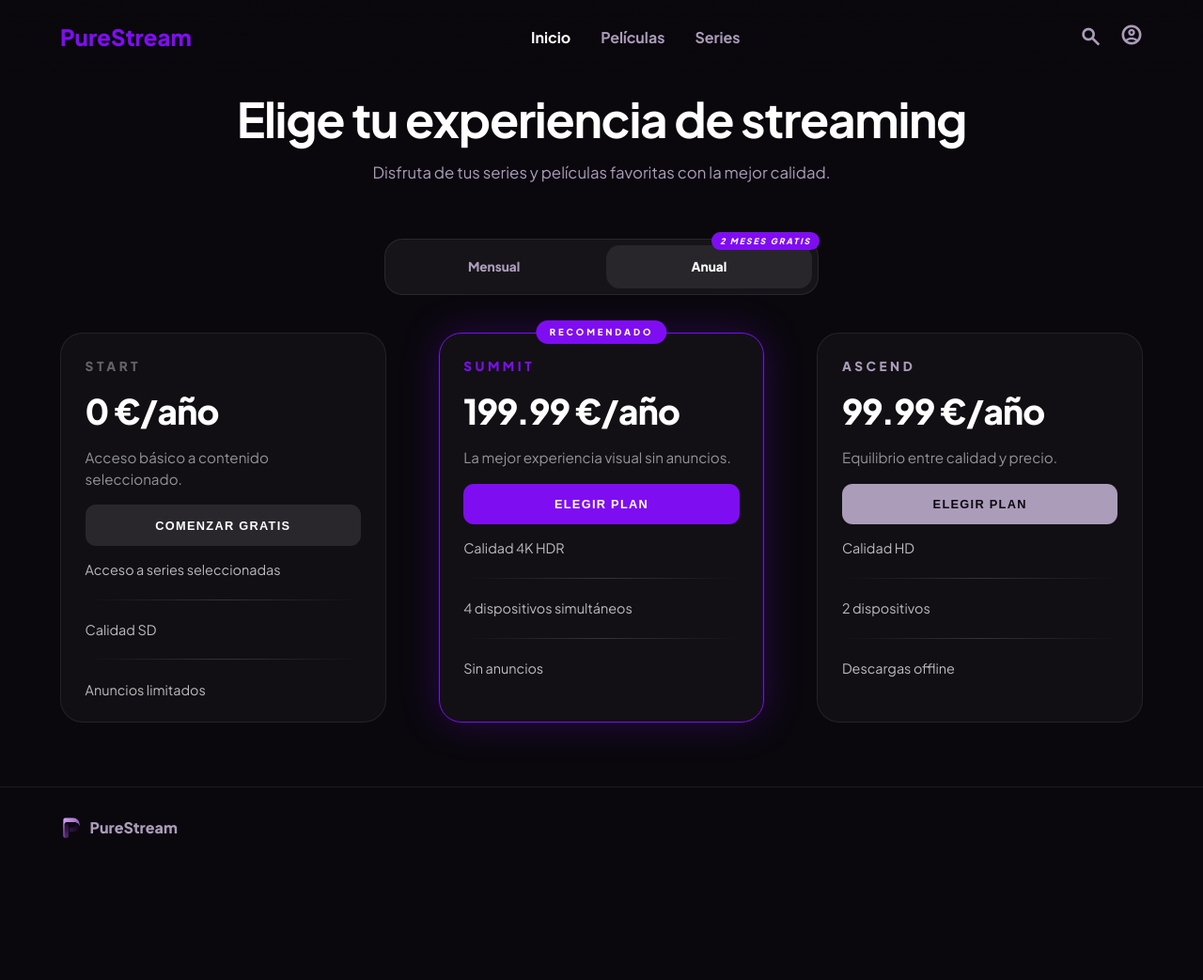
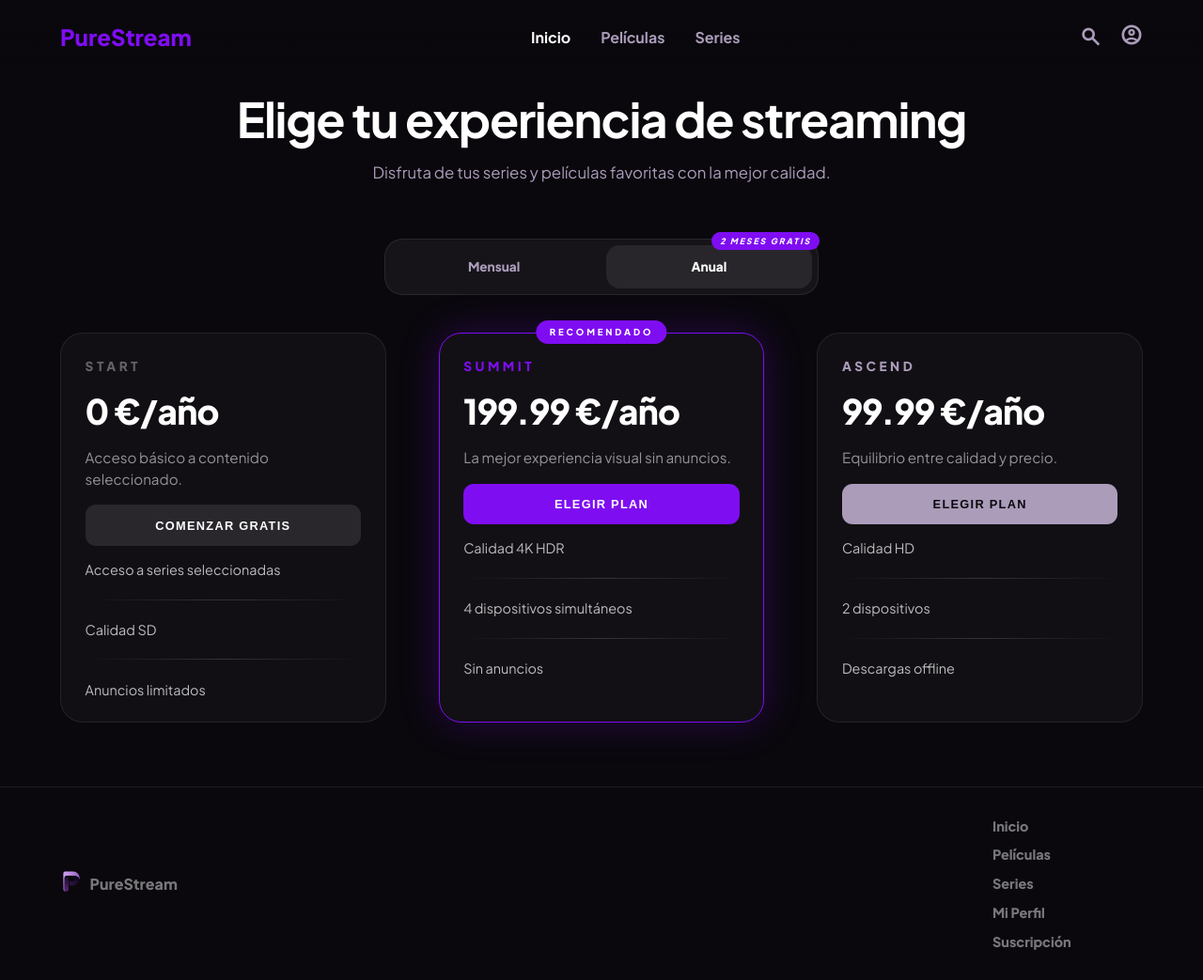
Before and after one commit to Sofi1108/DisneyApp-BackNode-v1, a plain HTML site: page frontend/User/planes.html in a window 1280 px wide. Shown: the whole page at 94% size. Before the commit the page ends 924 px from the top, so only its background shows below. Drawn offline with nearby package versions, Linux system fonts and the light colour scheme.

Commit message:
[ADD] Añadido el nuevo footer en los htmls de planes y perfil

```diff
--- a/frontend/Styles/login.css
+++ b/frontend/Styles/login.css
@@ -48,10 +48,8 @@ body {
   gap: 2rem;
 }
 
-
 /* Responsive: Esconder menú de texto en móvil para evitar colisiones */
 @media (max-width: 48rem) {
-
   /* 768px */
   .menu-principal {
     display: none;
@@ -69,8 +67,6 @@ body {
 .enlace.activo {
   color: var(--blanco);
 }
-
-
 
 /* --- ACCIONES Y MENÚ DESPLEGABLE --- */
 .acciones-usuario {
@@ -90,7 +86,6 @@ body {
   margin: 0;
   line-height: 1;
 }
-
 
 .contenedor-avatar {
   position: relative;
@@ -148,7 +143,6 @@ body {
   margin: 0 auto;
 }
 
-
 /* ===== MAIN LOGIN ===== */
 .principal {
   min-height: calc(100vh - 140px);
@@ -191,8 +185,8 @@ body {
   width: min(440px, 100%);
   padding: 2rem;
   border-radius: 2rem;
-    background: rgba(22, 22, 22, 0.70);
-    border: 1px solid rgba(255, 255, 255, 0.10);
+  background: rgba(22, 22, 22, 0.7);
+  border: 1px solid rgba(255, 255, 255, 0.1);
   backdrop-filter: blur(10px);
   box-shadow: 0 20px 60px rgba(0, 0, 0, 0.45);
 }
@@ -210,7 +204,7 @@ body {
 
 .subtitulo-login {
   margin: 0;
-    color: rgba(255, 255, 255, 0.60);
+  color: rgba(255, 255, 255, 0.6);
   line-height: 1.6;
 }
 
@@ -236,7 +230,7 @@ body {
   text-indent: 1rem;
   /* mueve el texto hacia dentro */
   border-radius: 0.9rem;
-    border: 1px solid rgba(255, 255, 255, 0.10);
+  border: 1px solid rgba(255, 255, 255, 0.1);
   background: rgba(255, 255, 255, 0.06);
   color: var(--blanco);
   outline: none;
@@ -297,7 +291,7 @@ body {
   display: flex;
   align-items: center;
   gap: 0.7rem;
-    color: rgba(255, 255, 255, 0.60);
+  color: rgba(255, 255, 255, 0.6);
   font-weight: 700;
   font-size: 0.9rem;
   user-select: none;
@@ -349,7 +343,7 @@ body {
 }
 
 .pie-login {
-    border-top: 1px solid rgba(255, 255, 255, 0.10);
+  border-top: 1px solid rgba(255, 255, 255, 0.1);
   margin-top: 1.4rem;
   padding-top: 1.1rem;
   text-align: center;
@@ -407,15 +401,27 @@ body {
 
 .enlaces-pie {
   display: flex;
-    gap: 1.2rem;
+  flex-direction: column; /* La clave para el orden vertical */
+  gap: 0.8rem; /* Espaciado entre cada enlace */
+  list-style: none;
+  padding: 0;
+  margin: 0;
+  min-width: 10rem;
+  text-decoration: none;
 }
 
+.enlaces-pie li a {
+  display: block;
+  font-size: 0.9rem;
+  transition: 0.3s;
+}
+
+/* Mantén tus estilos de color y hover igual */
 .enlace-pie {
   color: rgba(255, 255, 255, 0.45);
+  font-weight: 900;
+  transition: 0.3s;
   text-decoration: none;
-    font-weight: 700;
-    font-size: 0.85rem;
-    transition: 0.3s;
 }
 
 .enlace-pie:hover {
--- a/frontend/Styles/planes.css
+++ b/frontend/Styles/planes.css
@@ -47,10 +47,8 @@ body {
   gap: 2rem;
 }
 
-
 /* Responsive: Esconder menú de texto en móvil para evitar colisiones */
 @media (max-width: 48rem) {
-
   /* 768px */
   .menu-principal {
     display: none;
@@ -68,8 +66,6 @@ body {
 .enlace.activo {
   color: var(--blanco);
 }
-
-
 
 /* --- ACCIONES Y MENÚ DESPLEGABLE --- */
 .acciones-usuario {
@@ -89,7 +85,6 @@ body {
   margin: 0;
   line-height: 1;
 }
-
 
 .contenedor-avatar {
   position: relative;
@@ -146,7 +141,6 @@ body {
   width: min(1200px, 100% - 10%);
   margin: 0 auto;
 }
-
 
 /* =========================
    INTRODUCCIÓN
@@ -209,7 +203,7 @@ body {
   position: relative;
 }
 
-.opcion-facturacion input:checked+span {
+.opcion-facturacion input:checked + span {
   background: rgba(255, 255, 255, 0.08);
   color: var(--blanco);
 }
@@ -247,7 +241,6 @@ body {
   }
 }
 
-
 @media (min-width: 48rem) {
   .planes {
     grid-template-columns: repeat(3, 1fr);
@@ -262,7 +255,9 @@ body {
   padding: 1.6rem;
   display: flex;
   flex-direction: column;
-    transition: transform 0.3s ease, box-shadow 0.3s ease;
+  transition:
+    transform 0.3s ease,
+    box-shadow 0.3s ease;
   gap: 1rem;
 }
 
@@ -345,7 +340,7 @@ body {
   text-transform: uppercase;
   letter-spacing: 0.08rem;
   font-size: 0.8rem;
-    background: rgba(255, 255, 255, 0.10);
+  background: rgba(255, 255, 255, 0.1);
   color: var(--blanco);
 }
 
@@ -394,14 +389,15 @@ body {
   /* Quitamos el estilo por defecto */
   height: 1px;
   /* Línea muy fina */
-    background: linear-gradient(to right,
+  background: linear-gradient(
+    to right,
     transparent,
     rgba(255, 255, 255, 0.15),
-            transparent);
+    transparent
+  );
   margin: 0.8rem 0;
   /* Aire arriba y abajo */
 }
-
 
 /* Mensaje final */
 .mensaje-seleccion {
@@ -447,15 +443,27 @@ body {
 
 .enlaces-pie {
   display: flex;
-    gap: 1.2rem;
+  flex-direction: column; /* La clave para el orden vertical */
+  gap: 0.8rem; /* Espaciado entre cada enlace */
+  list-style: none;
+  padding: 0;
+  margin: 0;
+  min-width: 10rem;
+  text-decoration: none;
 }
 
+.enlaces-pie li a {
+  display: block;
+  font-size: 0.9rem;
+  transition: 0.3s;
+}
+
+/* Mantén tus estilos de color y hover igual */
 .enlace-pie {
   color: rgba(255, 255, 255, 0.45);
+  font-weight: 900;
+  transition: 0.3s;
   text-decoration: none;
-    font-weight: 700;
-    font-size: 0.85rem;
-    transition: 0.3s;
 }
 
 .enlace-pie:hover {
--- a/frontend/User/planes.html
+++ b/frontend/User/planes.html
@@ -1,13 +1,17 @@
-<!DOCTYPE html>
+<!doctype html>
 <html lang="es">
-
   <head>
     <meta charset="utf-8" />
     <meta name="viewport" content="width=device-width, initial-scale=1.0" />
     <title>Planes | Susc</title>
-    <link href="https://fonts.googleapis.com/css2?family=Plus+Jakarta+Sans:wght@400;700;800&display=swap"
-        rel="stylesheet" />
-    <link href="https://fonts.googleapis.com/css2?family=Material+Symbols+Outlined" rel="stylesheet" />
+    <link
+      href="https://fonts.googleapis.com/css2?family=Plus+Jakarta+Sans:wght@400;700;800&display=swap"
+      rel="stylesheet"
+    />
+    <link
+      href="https://fonts.googleapis.com/css2?family=Material+Symbols+Outlined"
+      rel="stylesheet"
+    />
     <link rel="stylesheet" href="../Styles/styles.css" />
     <link rel="icon" href="../Img/icono.png" type="image/png" />
     <link rel="stylesheet" href="../Styles/planes.css" />
@@ -46,17 +50,19 @@
     <main class="contenedor principal">
       <section class="introduccion">
         <h1>Elige tu experiencia de streaming</h1>
-            <p>Disfruta de tus series y películas favoritas con la mejor calidad.</p>
+        <p>
+          Disfruta de tus series y películas favoritas con la mejor calidad.
+        </p>
       </section>
       <section class="facturacion">
         <div class="selector-facturacion">
           <label class="opcion-facturacion">
-                    <input type="radio" name="facturacion" value="mensual">
+            <input type="radio" name="facturacion" value="mensual" />
             <span>Mensual</span>
           </label>
 
           <label class="opcion-facturacion">
-                    <input type="radio" name="facturacion" value="anual" checked>
+            <input type="radio" name="facturacion" value="anual" checked />
             <span>
               Anual
               <em class="etiqueta">2 meses gratis</em>
@@ -71,13 +77,15 @@
             <span class="valor-precio" data-mensual="0" data-anual="0">0</span>
             <span class="sufijo-precio">€/mes</span>
           </p>
-                <p class="descripcion-plan">Acceso básico a contenido seleccionado.</p>
+          <p class="descripcion-plan">
+            Acceso básico a contenido seleccionado.
+          </p>
           <button class="boton-plan" data-plan="Start">Comenzar gratis</button>
           <ul class="caracteristicas">
             <li>Acceso a series seleccionadas</li>
-                    <hr class="separador-plan">
+            <hr class="separador-plan" />
             <li>Calidad SD</li>
-                    <hr class="separador-plan">
+            <hr class="separador-plan" />
             <li>Anuncios limitados</li>
           </ul>
         </article>
@@ -85,25 +93,31 @@
           <span class="recomendado">RECOMENDADO</span>
           <h3 class="nombre-plan principal">SUMMIT</h3>
           <p class="precio">
-                    <span class="valor-precio" data-mensual="19.99" data-anual="199.99">19.99</span>
+            <span class="valor-precio" data-mensual="19.99" data-anual="199.99"
+              >19.99</span
+            >
             <span class="sufijo-precio">€/mes</span>
           </p>
-                <p class="descripcion-plan">La mejor experiencia visual sin anuncios.</p>
+          <p class="descripcion-plan">
+            La mejor experiencia visual sin anuncios.
+          </p>
           <button class="boton-plan boton-principal" data-plan="Summit">
             Elegir plan
           </button>
           <ul class="caracteristicas">
             <li>Calidad 4K HDR</li>
-                    <hr class="separador-plan">
+            <hr class="separador-plan" />
             <li>4 dispositivos simultáneos</li>
-                    <hr class="separador-plan">
+            <hr class="separador-plan" />
             <li>Sin anuncios</li>
           </ul>
         </article>
         <article class="tarjeta-plan">
           <h3 class="nombre-plan acento">ASCEND</h3>
           <p class="precio">
-                    <span class="valor-precio" data-mensual="9.99" data-anual="99.99">9.99</span>
+            <span class="valor-precio" data-mensual="9.99" data-anual="99.99"
+              >9.99</span
+            >
             <span class="sufijo-precio">€/mes</span>
           </p>
           <p class="descripcion-plan">Equilibrio entre calidad y precio.</p>
@@ -112,9 +126,9 @@
           </button>
           <ul class="caracteristicas">
             <li>Calidad HD</li>
-                    <hr class="separador-plan">
+            <hr class="separador-plan" />
             <li>2 dispositivos</li>
-                    <hr class="separador-plan">
+            <hr class="separador-plan" />
             <li>Descargas offline</li>
           </ul>
         </article>
@@ -124,12 +138,29 @@
     <footer class="pie-pagina">
       <div class="contenedor-pie">
         <div class="marca-pie">
-                <img src="../Img/icono.png" alt="Logo de PureStream" class="logo-pie">
-                <span class="texto-marca">PureStream</span>
+          <a href="../pages/index.html" class="enlace-pie">
+            <img
+              src="../Img/icono.png"
+              alt="Logo de PureStream"
+              class="logo-pie"
+          /></a>
+          <a href="index.html" class="enlace-pie"><span>PureStream</span></a>
         </div>
+        <ul class="enlaces-pie">
+          <li><a href="../pages/index.html" class="enlace-pie">Inicio</a></li>
+          <li>
+            <a href="../pages/peliculas.html" class="enlace-pie">Películas</a>
+          </li>
+          <li><a href="../pages/series.html" class="enlace-pie">Series</a></li>
+          <li>
+            <a href="ogin.html" class="enlace-pie">Mi Perfil</a>
+          </li>
+          <li>
+            <a href="planes.html" class="enlace-pie">Suscripción</a>
+          </li>
+        </ul>
       </div>
     </footer>
     <script defer src="../Scripts/planes.js"></script>
   </body>
-
 </html>
```
Also changed, not shown: frontend/User/login.html (+71 -20 lines). Lines whose indentation alone changed are shown as unchanged.
